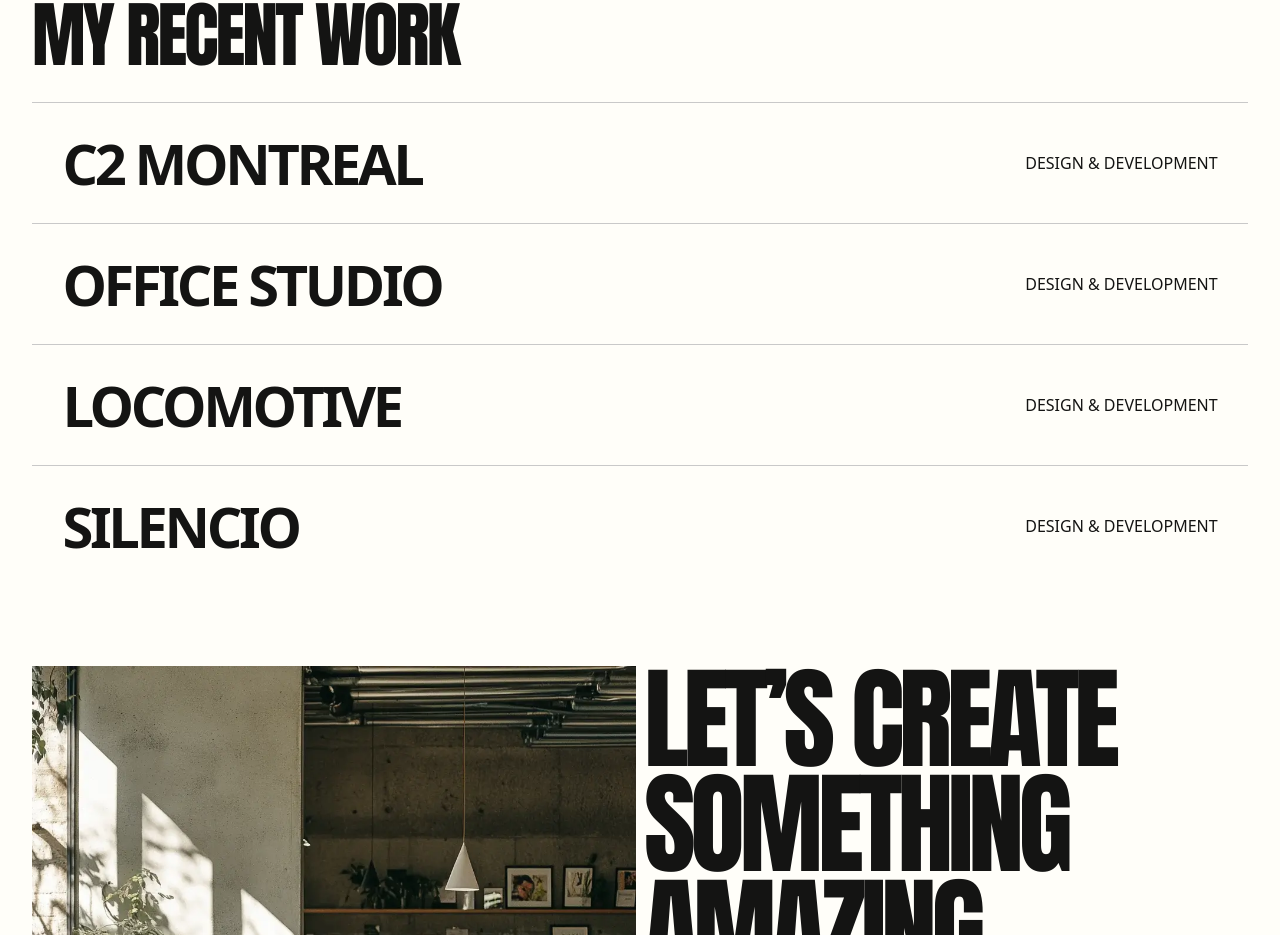
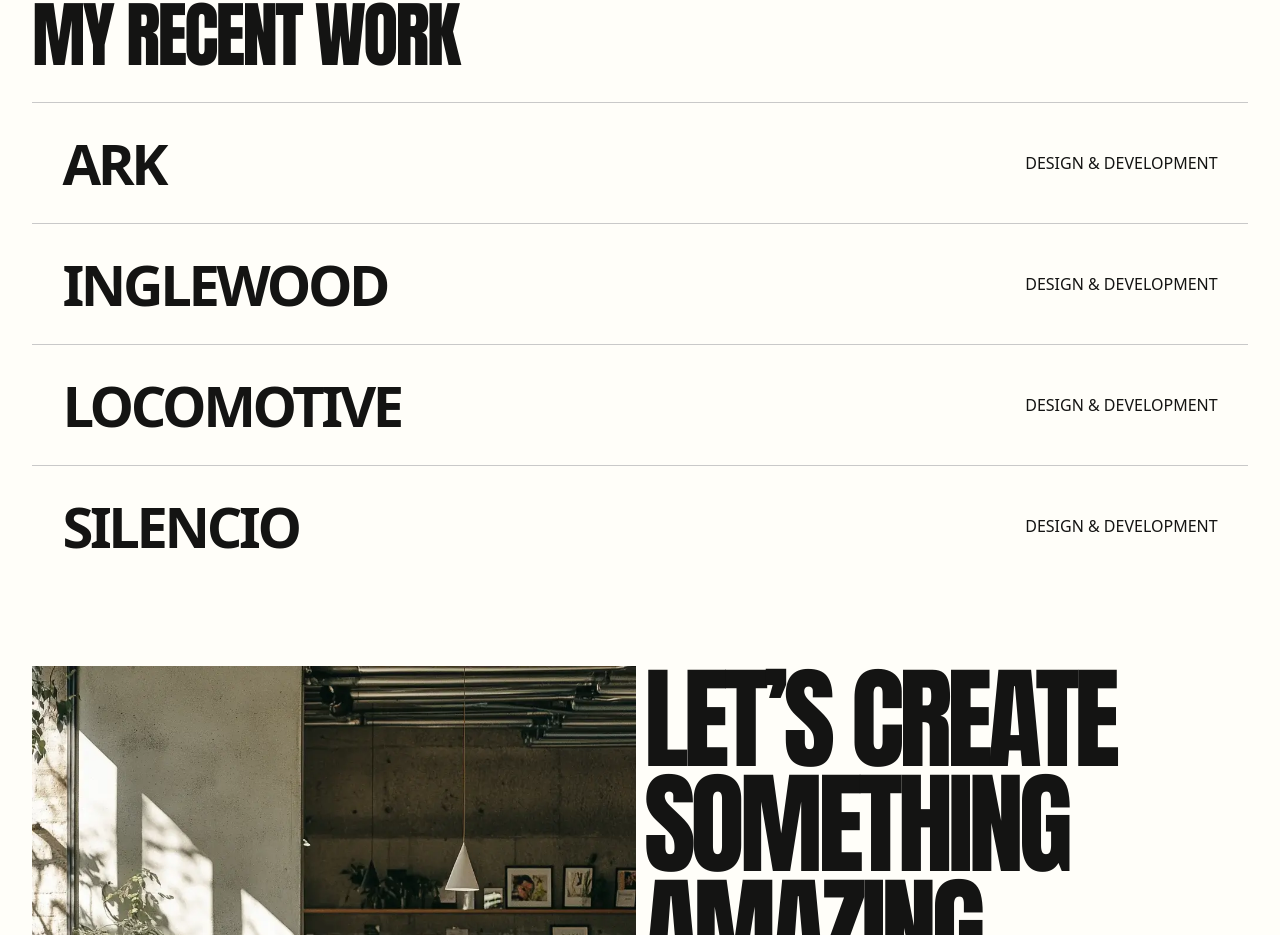
Before and after one commit to quangngx/qx-portfolio, a Next.js app: page / in a window 1280 px wide. Shown: the part 1157-2092 px from the top of the page. Built offline with nearby package versions, Linux system fonts and the light colour scheme.

Commit message:
update content

```diff
--- a/components/Utilities/modal/index.tsx
+++ b/components/Utilities/modal/index.tsx
@@ -15,7 +15,7 @@
 interface Project {
     id: number,
     title: string,
-    src: StaticImageData,
+    src: string | StaticImageData,
     color: string
 }
 
@@ -72,7 +72,7 @@
                                 key={`modal_${idx}`}
                             >
                                 <Image
-                                    src={`/images/${src}`}
+                                    src={src}
                                     width={300}
                                     height={0}
                                     alt="image"
--- a/constants/index.ts
+++ b/constants/index.ts
@@ -60,15 +60,16 @@
 export const projectsGallery = [
     {
         id: 0,
-        title: "C2 Montreal",
-        src: c2montreal,
-        color: "#000000"
+        title: "Ark",
+        src: ark,
+        color: "#edede9",
+        href: "https://ark-medical.jp/",
     },
     {
         id: 1,
-        title: "Office Studio",
-        src: officestudio,
-        color: "#8C8C8C"
+        title: "inglewood",
+        src: inglewood,
+        color: "#22333b"
     },
     {
         id: 2,
```
